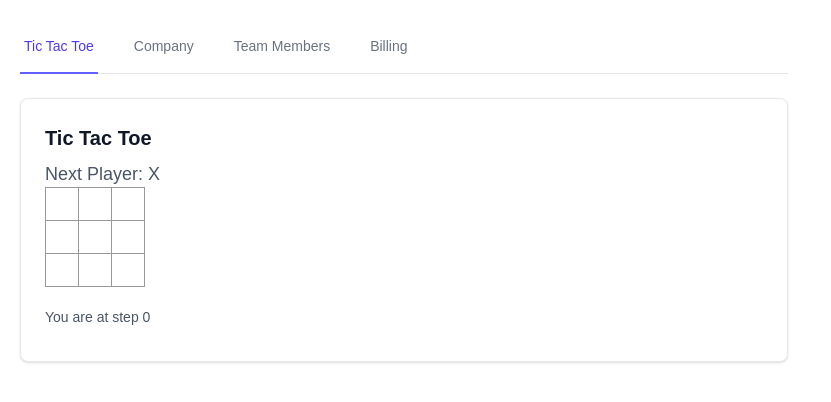
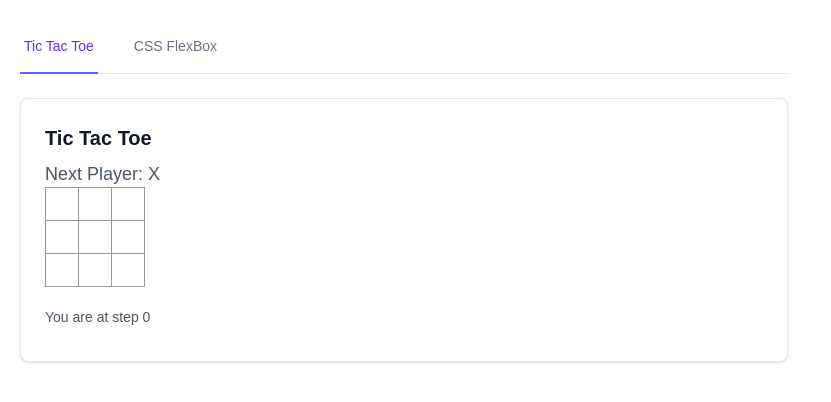
Before and after one commit to bhavin-r-shah/ui-playground, a React (Vite) app: page / in a window 1280 px wide. Shown: the top 402 px of the page, without its empty margins (0-831 px from the left). Built offline with nearby package versions, Linux system fonts and the light colour scheme.

Commit message:
Move tabs to parent

```diff
--- a/src/App.tsx
+++ b/src/App.tsx
@@ -2,9 +2,22 @@ import TicTacToe from './TicTacToe'
 import Tabs from './Tabs';
 
 export default function App() {
+    const tabs = [
+      {
+        name: "Tic Tac Toe",
+        value: "tic-tac-toe",
+        content: <TicTacToe />,
+      },
+      {
+        name: "CSS FlexBox",
+        value: "css-flexbox",
+        content: "Coming Soon...",
+      },
+    ];
+
     return (
         <>
-            <Tabs />
+            <Tabs tabs={tabs} />
         </>
     );
 }
--- a/src/Tabs.tsx
+++ b/src/Tabs.tsx
@@ -1,30 +1,12 @@
 import { useState } from "react";
-import TicTacToe from "./TicTacToe";
 
-const tabs = [
-  {
-    name: "Tic Tac Toe",
-    value: "tic-tac-toe",
-    content: <TicTacToe />,
-  },
-  {
-    name: "Company",
-    value: "company",
-    content: "Update company settings, billing, and team details.",
-  },
-  {
-    name: "Team Members",
-    value: "team",
-    content: "Invite, remove, and manage permissions for team members.",
-  },
-  {
-    name: "Billing",
-    value: "billing",
-    content: "View invoices, update payment method, and manage your plan.",
-  },
-];
+type Tab = {
+  value: string;
+  name: string;
+  content: string;
+}
 
-export default function Tabs() {
+export default function Tabs({ tabs }: { tabs: Tab[] }) {
   const [activeTab, setActiveTab] = useState(tabs[0].value);
 
   const activeTabData = tabs.find((tab) => tab.value === activeTab);
```
